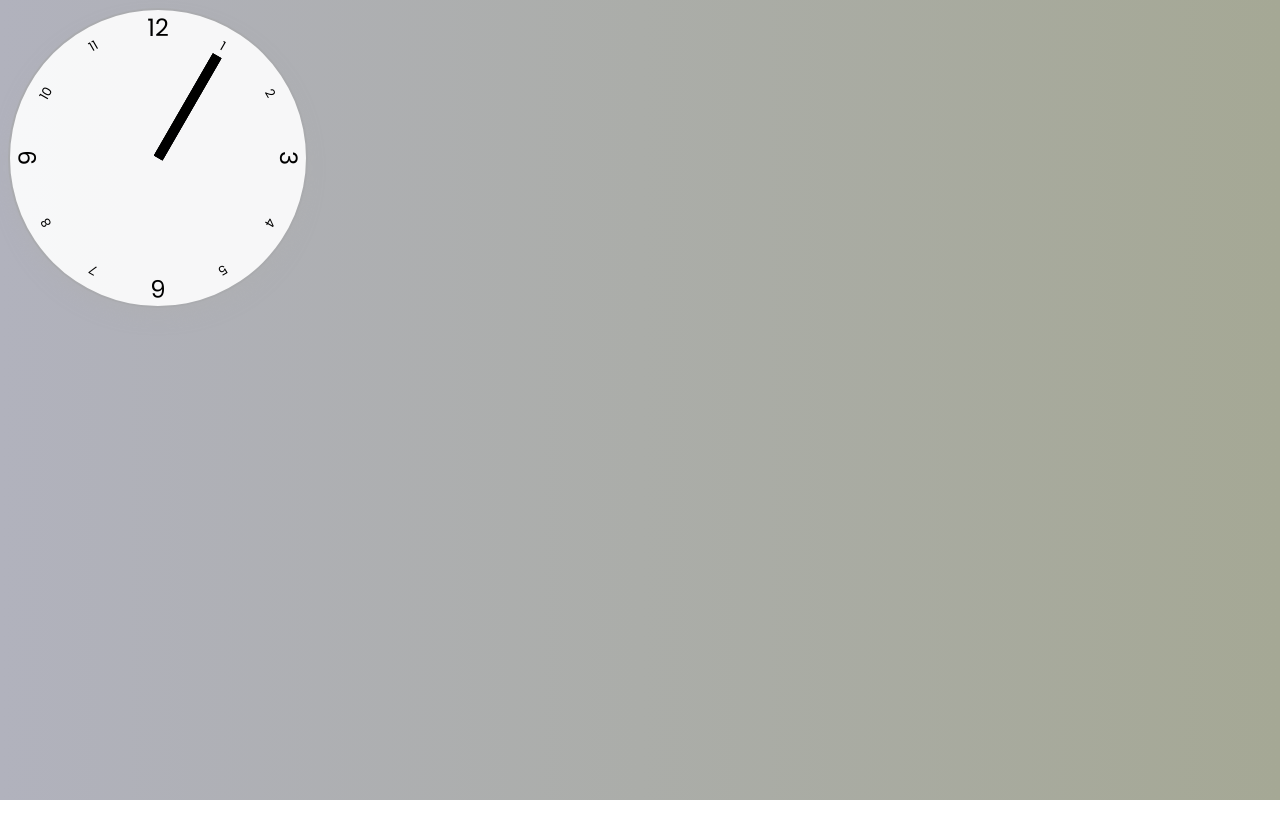
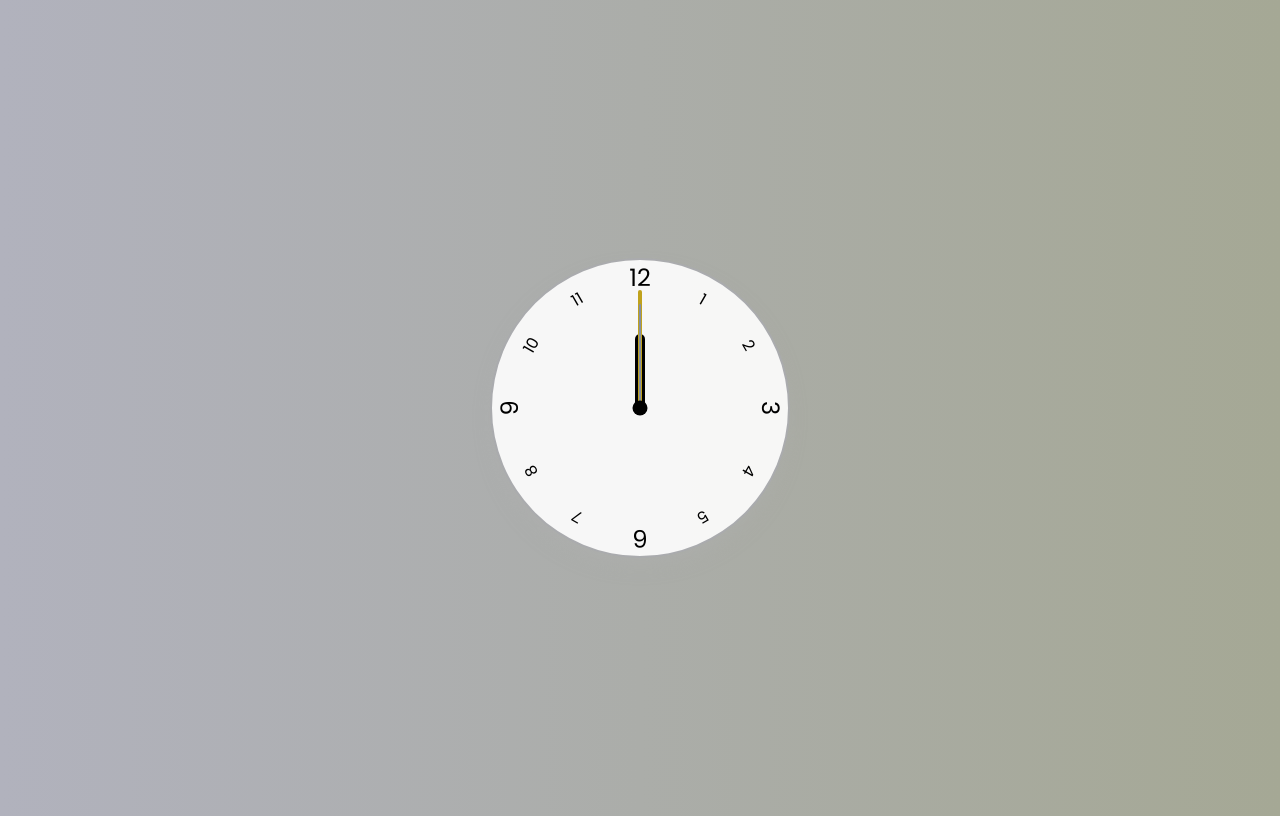
Before and after one commit to john-azzaro/Study-Clocks, a plain HTML site: page index.html in a window 1280 px wide. Drawn offline with nearby package versions, Linux system fonts and the light colour scheme.

Commit message:
finished styling, unresolved hand issue

```diff
--- a/index.css
+++ b/index.css
@@ -5,6 +5,11 @@
 
 body {                                                                                                   /* body (essentially the background) */
     background: linear-gradient(to right, rgb(177, 178, 189), rgb(165, 168, 149));                     /* gradient from right grey to yellow*/
+    display: flex;                                                                                         /* to center the clock, first display to flex*/
+    min-height: 100vh;                                                                                     /* set the minimum height to 100vh so we can position the clock*/
+    justify-content: center;                                                                               /* center the clock in the middle of the screen (at top before align-items */
+    align-items: center;                                                                                   /* then align-items center to put the clock exactly in the middle of the screen. */
+    overflow: hidden;                                                                                      /* and get rid of the scrollbar*/
 }
 
 .clock {                                                                                                 /* for the clock itself*/
@@ -32,12 +37,12 @@ body {
 
 .clock > .number1 {                                                                                      /* so when you select .number1, you will be able*/
     --rotation: 30deg;
-    font-size: .8rem;
+    font-size: 1rem;
     padding-top: 10px;
 }
 .clock > .number2 {
     --rotation: 60deg;
-    font-size: .8rem;
+    font-size: 1rem;
     padding-top: 10px;
 }
 .clock > .number3 {
@@ -46,12 +51,12 @@ body {
 }
 .clock > .number4 {
     --rotation: 120deg;
-    font-size: .8rem;
+    font-size: 1rem;
     padding-top: 10px;
 }
 .clock > .number5 {
     --rotation: 150deg;
-    font-size: .8rem;
+    font-size: 1rem;
     padding-top: 10px;
 }
 .clock > .number6 {
@@ -60,12 +65,12 @@ body {
 }
 .clock > .number7 {
     --rotation: 210deg;
-    font-size: .8rem;
+    font-size: 1rem;
     padding-top: 10px;
 }
 .clock > .number8 {
     --rotation: 240deg;
-    font-size: .8rem;
+    font-size: 1rem;
     padding-top: 10px;
 }
 .clock > .number9 {
@@ -74,12 +79,12 @@ body {
 }
 .clock > .number10 {
     --rotation: 300deg;
-    font-size: .8rem;
+    font-size: 1rem;
     padding-top: 10px;
 }
 .clock > .number11 {
     --rotation: 330deg;
-    font-size: .8rem;
+    font-size: 1rem;
     padding-top: 10px;
 }
 .clock > .number12 {
@@ -89,15 +94,48 @@ body {
 
 .clock > .hand {                                                         /* For each hand (hour, minute, second... */
     position: absolute;                                                     /* hands will be positioned absolute to the clock */
-    background: black;                                                    /* color of the hand*/
-    width: 10px;                                                            /* each hand will have a width of 10px*/
-    height: 40%;                                                            /* each hand will have a length of 40% */
+    border-top-left-radius: 10px;
+    border-top-right-radius: 10px;
     bottom: 50%;                                                            /* for each hand, the bottom will be at the bottom*/
     left: 50%;                                                              /* and set left to 50% for center alignment*/
 
                                                                          /* for how we want each hand to rotate: */
     transform: translateX(-50%) rotate(calc(var(--rotation) * 1deg));       /* Because at this point the hand will show off-center, you transform using translateX, it translates the object by */
                                                                             /* ...50% of its width backwards. To make sure it rotates, we want to use the rotation variable and use calc * 1deg */
-    --rotation: 30;                                                         /* rotation set default to 0 so it shows...*/
+    --rotation: 0;                                                         /* rotation set default to 0 so it shows...*/
     transform-origin: bottom;                                               /* to establish a point for the hands to rotate around, use transform-origin to say where you want the transform to be applied to, namely the bottom*/
+    z-index: 10;                                                           /* to ake sure the hands are always on top of the other elements, set to 10.*/
 }
+
+.clock > .hand.hour {
+    width: 10px;                                                             /* hour hand width*/
+    height: 25%;
+    background: black;                                                    /* hour hand height (i.e. length from center to outer clock) */
+}
+
+.clock > .hand.second {
+    width: 2px;                                                             /* second hand width*/
+    height: 35%;                                                            /* second hand height (i.e. length from center to outer clock) */
+    background: rgb(135, 143, 158);
+}
+.clock > .hand.minute {
+    width: 4px;                                                             /* minute hand width*/
+    height: 40%;                                                            /* minute hand height (i.e. length from center to outer clock) */
+    background: rgb(192, 162, 28);
+}
+
+.clock::after {                                                              /* to create a circular element at the middle of the clock:*/
+    content: '';                                                                /* add a new empty element to the DOM that can be styled */
+    position: absolute;
+    background-color: black;
+    z-index: 11;                                                                /* setting z-index to 11 makes sure that this shows above all hands */
+    height: 15px;                                                               /* height, width, and border radius create the circle */
+    width: 15px;
+    border-radius: 50%;
+    top: 50%;                                                                   /* top and left 50% center the new element in the middle of the clock */
+    left: 50%;
+    transform: translate(-50%, -50%);                                            /* centers the round element so that it is perfectly center */
+
+
+
+}
```
